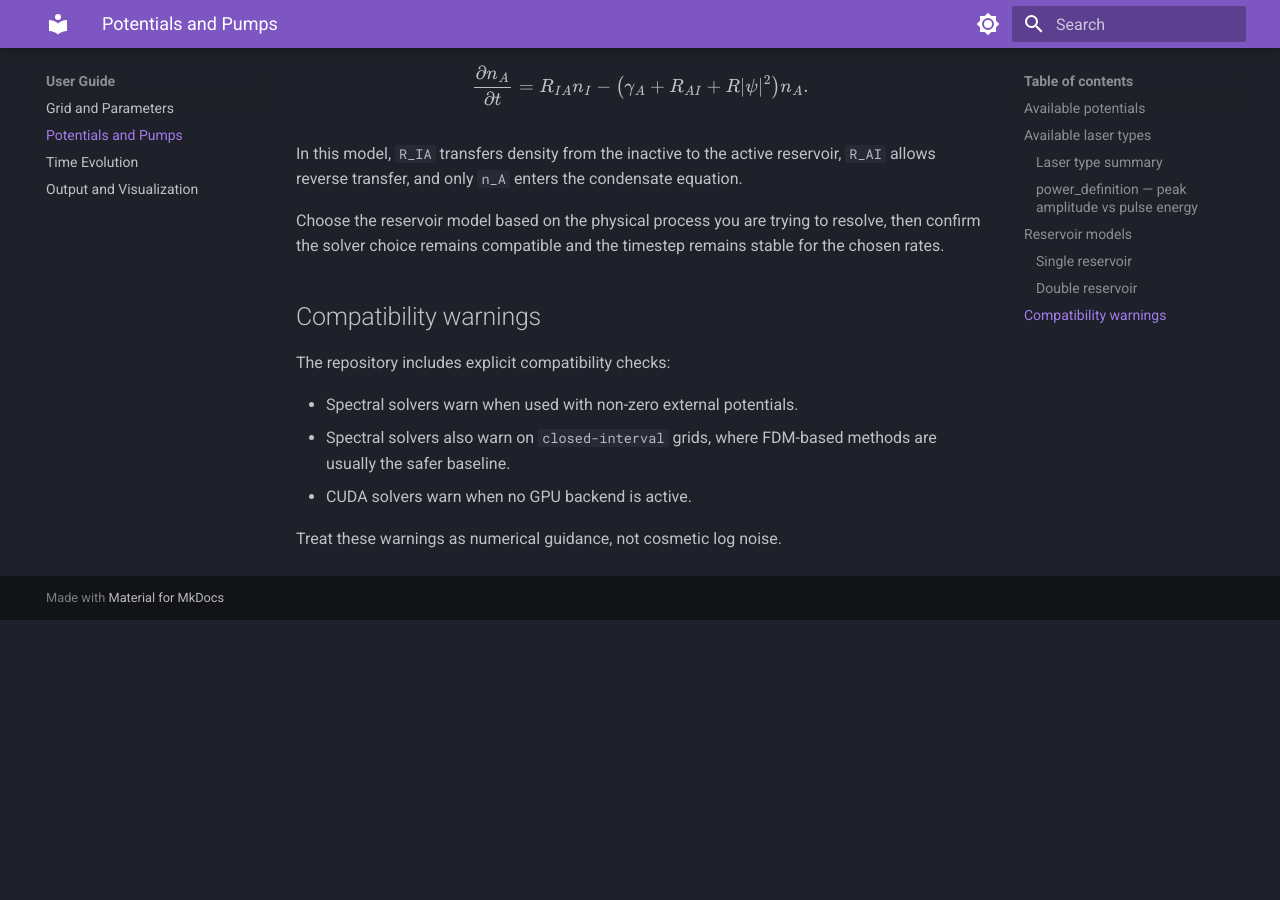
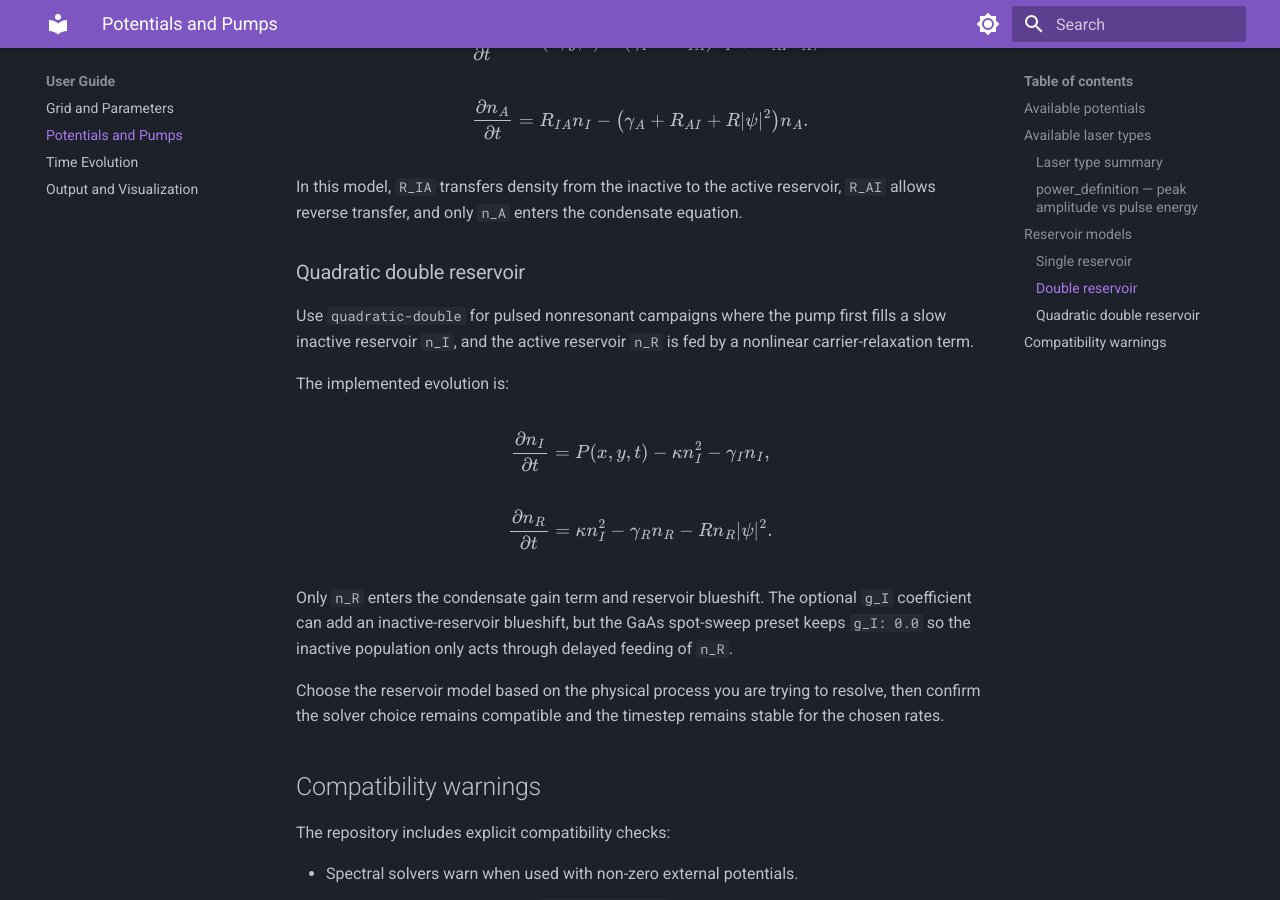
Before and after one commit to jakrog01/Polarism, an MkDocs documentation site: the page built from docs/user-guide/potentials-and-pumps.md, in a window 1280 px wide and 900 px high, scrolled down 4767 px. Built offline with MkDocs 1.6.1 and Material for MkDocs 9.7.7, drawn with Linux system fonts in a browser that asks for light colours; before the commit the page ends 5387 px from its top, so only the background shows below that.

```diff
--- a/docs/user-guide/potentials-and-pumps.md
+++ b/docs/user-guide/potentials-and-pumps.md
@@ -143,6 +143,7 @@ Supported reservoir models:
 
 - `single`
 - `double`
+- `quadratic-double`
 
 Example:
 
@@ -183,6 +184,29 @@ $$
 
 In this model, `R_IA` transfers density from the inactive to the active reservoir, `R_AI` allows reverse transfer, and only `n_A` enters the condensate equation.
 
+### Quadratic double reservoir
+
+Use `quadratic-double` for pulsed nonresonant campaigns where the pump first
+fills a slow inactive reservoir `n_I`, and the active reservoir `n_R` is fed by
+a nonlinear carrier-relaxation term.
+
+The implemented evolution is:
+
+$$
+\frac{\partial n_I}{\partial t}
+= P(x, y, t) - \kappa n_I^2 - \gamma_I n_I,
+$$
+
+$$
+\frac{\partial n_R}{\partial t}
+= \kappa n_I^2 - \gamma_R n_R - R n_R |\psi|^2.
+$$
+
+Only `n_R` enters the condensate gain term and reservoir blueshift.  The
+optional `g_I` coefficient can add an inactive-reservoir blueshift, but the
+GaAs spot-sweep preset keeps `g_I: 0.0` so the inactive population only acts
+through delayed feeding of `n_R`.
+
 Choose the reservoir model based on the physical process you are trying to resolve, then confirm the solver choice remains compatible and the timestep remains stable for the chosen rates.
 
 ## Compatibility warnings
```
Also changed, not shown: docs/api/configuration.md (+5 -0 lines), 1 other file.
